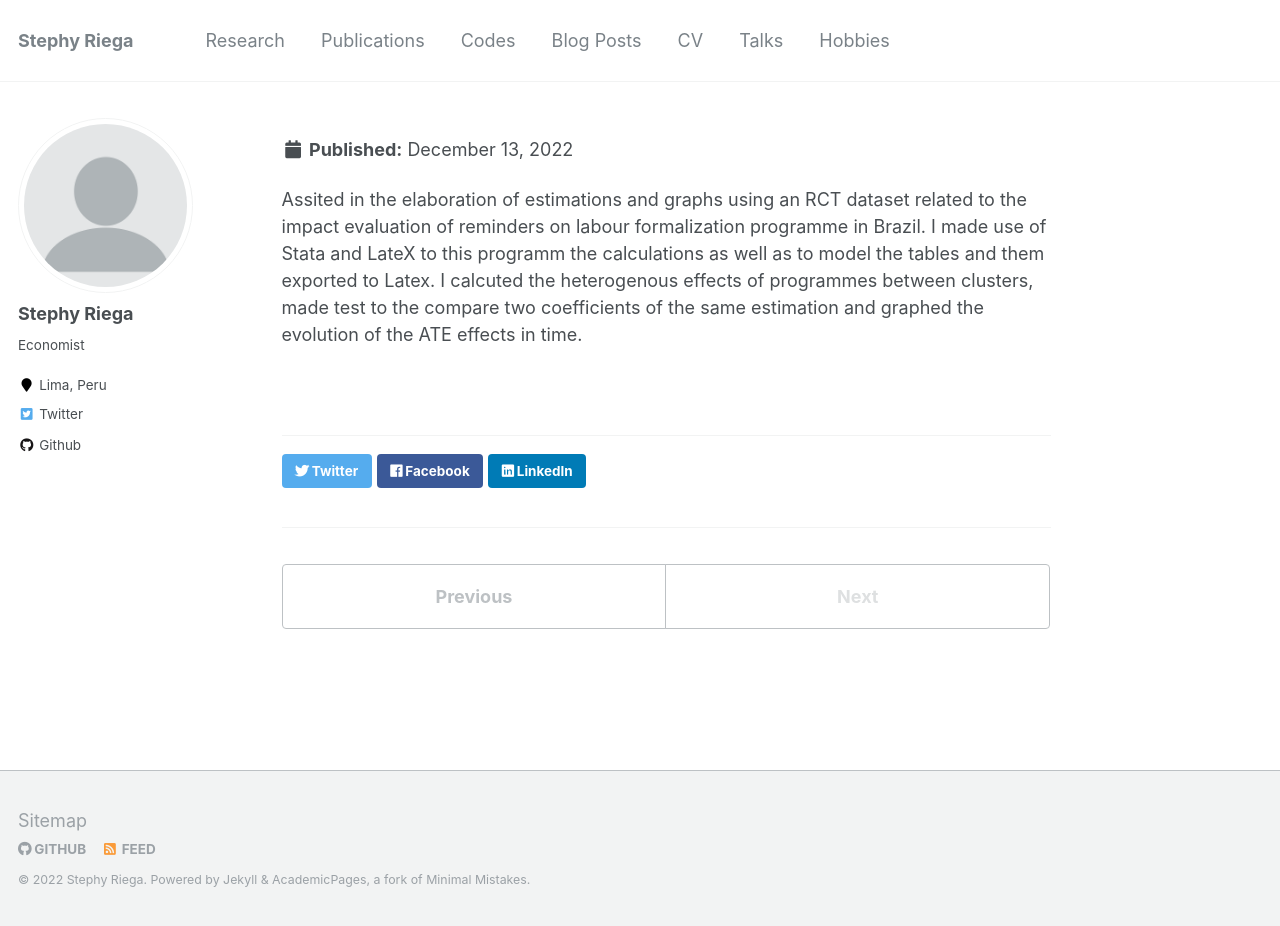
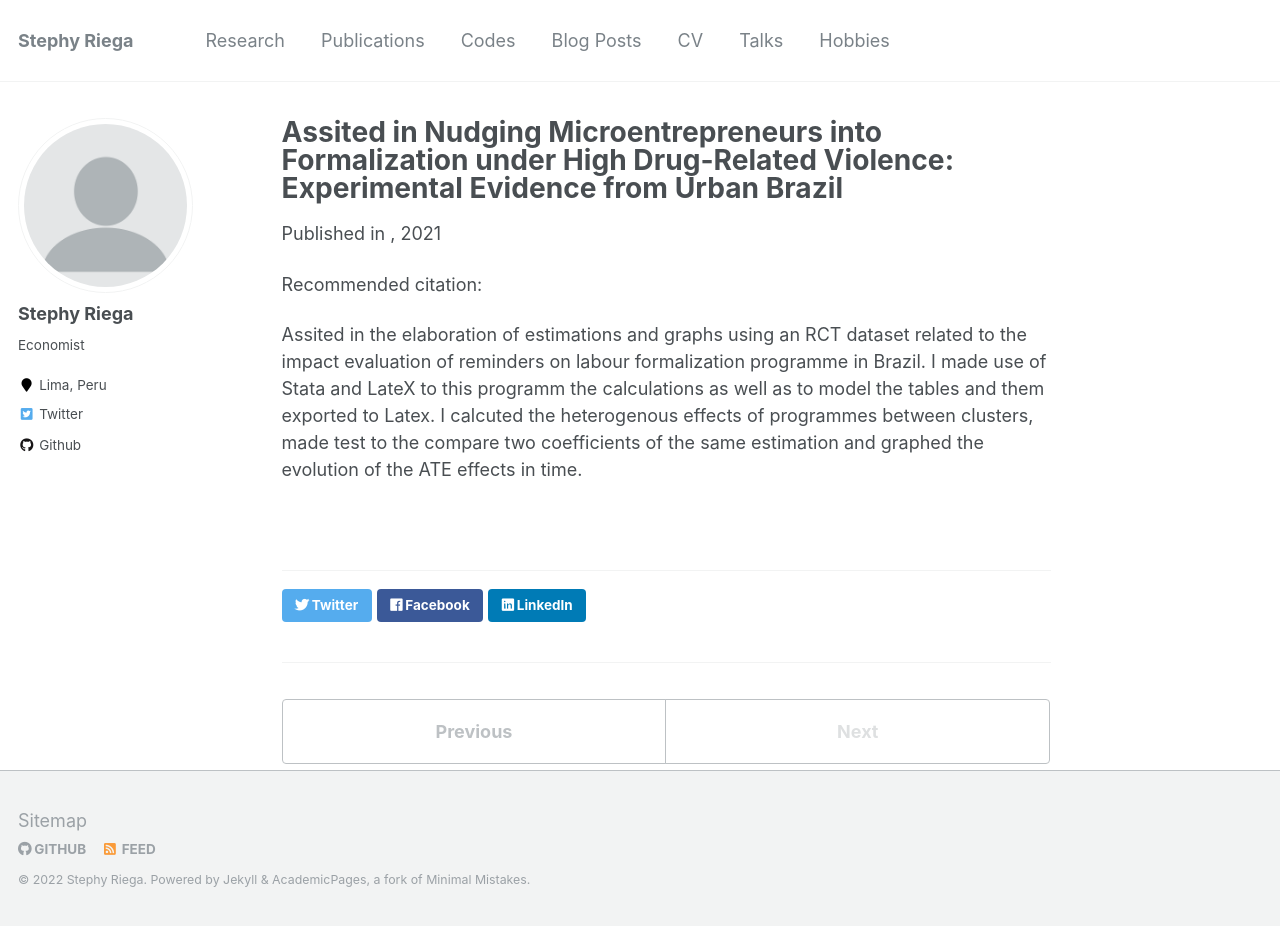
Before and after one commit to stephyriega/stephyriega.github.io, a Jekyll site: the page built from _publications/2021-03-01-g-1.md, in a window 1280 px wide and 926 px high. Built offline with Jekyll 4.4.1, drawn with Linux system fonts in a browser that asks for light colours; some of the changed lines change nothing that is shown.

Commit message:
Update 2021-03-01-g-1.md

```diff
--- a/_publications/2021-03-01-g-1.md
+++ b/_publications/2021-03-01-g-1.md
@@ -1,9 +1,12 @@
 ---
-title: "Assited in "Nudging Microentrepreneurs into Formalization under High Drug-Related Violence: Experimental Evidence from Urban Brazil""
+title: "Assited in Nudging Microentrepreneurs into Formalization under High Drug-Related Violence: Experimental Evidence from Urban Brazil"
 collection: publications
 permalink: /publication/2021-03-01-g-1
 excerpt: 'While working as a research intern at GRADE'
 date: 2021-03-01
+venue: ''
+paperurl: ''
+citation: ''
 ---
 
 Assited in the elaboration of estimations and graphs using an RCT dataset related to the impact evaluation of reminders on labour formalization programme in Brazil. I made use of Stata and LateX to this programm the calculations as well as to model the tables and them exported to Latex. I calcuted the heterogenous effects of programmes between clusters, made test to the compare two coefficients of the same estimation and graphed the evolution of the ATE effects in time.
```
